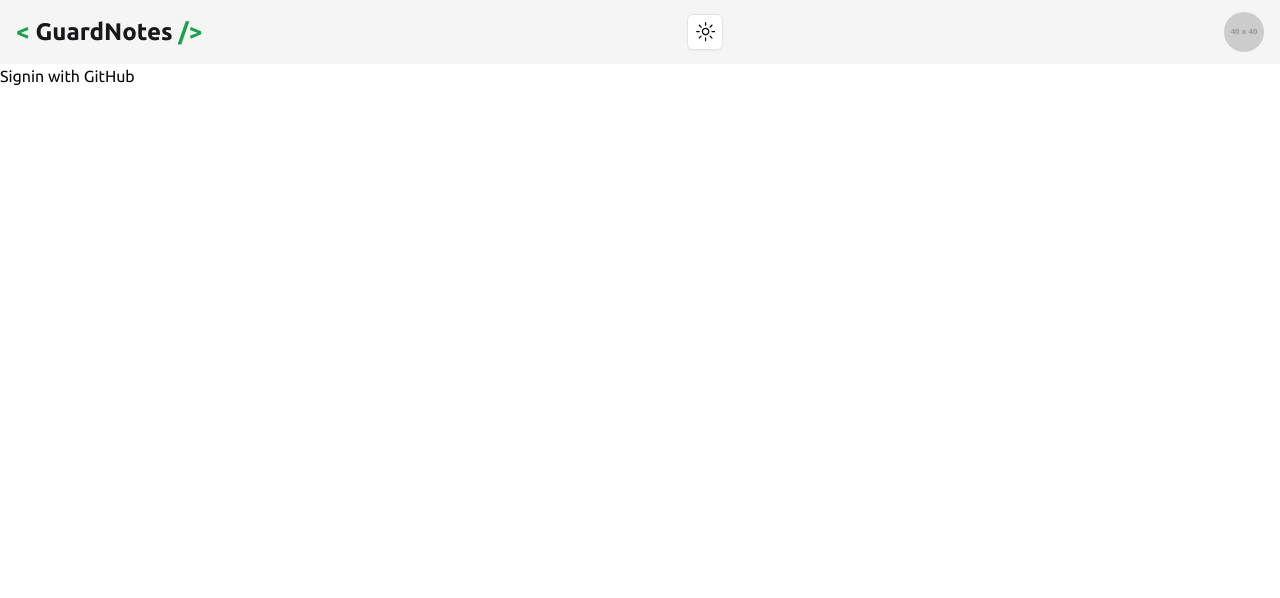
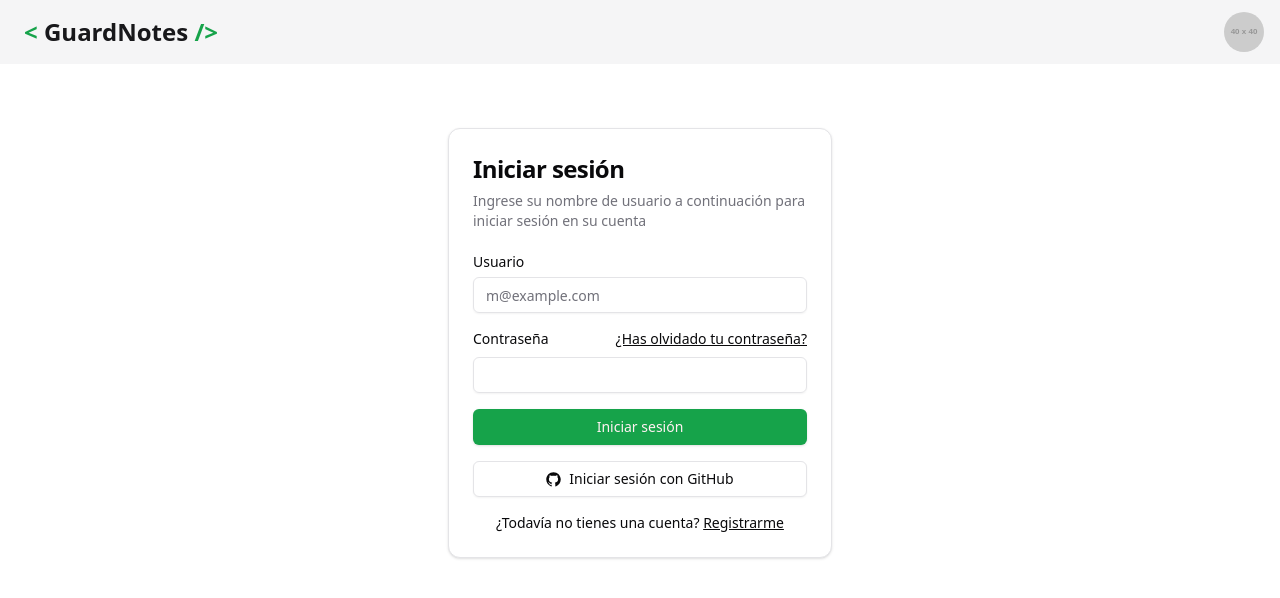
Before and after one commit to abcarletti/envger, a Next.js app: page / in a window 1280 px wide. Shown: the top 598 px of the page. Built offline with nearby package versions, Linux system fonts and the light colour scheme; no server answers.

Commit message:
add login page

```diff
--- a/package.json
+++ b/package.json
@@ -9,8 +9,10 @@
     "lint": "next lint"
   },
   "dependencies": {
+    "@prisma/client": "^5.16.2",
     "@radix-ui/react-dropdown-menu": "^2.1.1",
     "@radix-ui/react-icons": "^1.3.0",
+    "@radix-ui/react-label": "^2.1.0",
     "@radix-ui/react-slot": "^1.1.0",
     "@vercel/analytics": "^1.3.1",
     "@vercel/speed-insights": "^1.0.12",
@@ -31,6 +33,7 @@
     "eslint": "^8.57.0",
     "eslint-config-next": "14.2.4",
     "postcss": "^8.4.39",
+    "prisma": "^5.16.2",
     "tailwindcss": "^3.4.4",
     "typescript": "^5.5.3"
   }
--- a/src/app/layout.tsx
+++ b/src/app/layout.tsx
@@ -24,7 +24,7 @@
 }>) {
   return (
     <html lang="es">
-      <body className={inter.className}>
+      <body className={inter.className + 'h-dvh max-h-dvh overflow-hidden'}>
         <ThemeProvider
           attribute="class"
           defaultTheme="system"
--- a/src/app/page.tsx
+++ b/src/app/page.tsx
@@ -1,23 +1,15 @@
-import { SignIn } from "@/components/login-page";
+import { LoginPage } from "@/components/login-page";
 import { SignOut } from "@/components/signout-button";
 import { auth } from "@/lib/auth";
-import Image from "next/image";
 
 export default async function Home() {
   const session = await auth();
+  console.log('session', session);
   return (
-    <main className="pt-16">
+    <main className="pt-32">
       {session ? <>
-        <p>NAME: {session.user?.name}</p>
-        <p>EMAIL: {session.user?.email}</p>
-        <Image
-          src={session.user?.image || "/images/placeholder.jpg"}
-          alt="profile picture"
-          width={100}
-          height={100}
-        />
         <SignOut />
-      </> : <SignIn />}
+      </> : <LoginPage />}
     </main>
   );
 }
--- /dev/null
+++ b/src/clients/prisma.ts
@@ -0,0 +1,5 @@
+import { PrismaClient } from "@prisma/client";
+
+let prisma = new PrismaClient();
+
+export default prisma;
--- a/src/components/header.tsx
+++ b/src/components/header.tsx
@@ -4,12 +4,12 @@
 export function Header() {
     return (
         <header className="flex justify-between items-center p-4 bg-secondary/90 fixed w-full h-16">
-            <h1 className="text-secondary-foreground text-2xl font-bold">
-            <span className="text-primary"> {'<'} </span>
-            GuardNotes
-            <span className="text-primary"> {'/>'} </span>
+            <h1 className="px-2 text-secondary-foreground text-2xl font-bold">
+                <span className="text-primary"> {'<'} </span>
+                GuardNotes
+                <span className="text-primary"> {'/>'} </span>
             </h1>
-            <ModeToggle />
+            {/* <ModeToggle /> */}
             <AvatarStatus />
         </header>
     )
--- a/src/components/login-page.tsx
+++ b/src/components/login-page.tsx
@@ -1,16 +1,70 @@
+import Link from "next/link"
 
+import { Button } from "@/components/ui/button"
+import {
+    Card,
+    CardContent,
+    CardDescription,
+    CardHeader,
+    CardTitle,
+} from "@/components/ui/card"
+import { Input } from "@/components/ui/input"
+import { Label } from "@/components/ui/label"
 import { signIn } from "@/lib/auth"
+import { GitHubLogoIcon } from "@radix-ui/react-icons"
 
-export function SignIn() {
+export function LoginPage() {
     return (
-        <form
-      action= { async() => {
-        "use server"
-        await signIn("github")
-    }
+        <section className="flex items-center">
+            <Card className="mx-auto max-w-sm h-fit">
+                <CardHeader>
+                    <CardTitle className="text-2xl">Iniciar sesión</CardTitle>
+                    <CardDescription>
+                    Ingrese su nombre de usuario a continuación para iniciar sesión en su cuenta
+                    </CardDescription>
+                </CardHeader>
+                <CardContent>
+                    <div className="grid gap-4">
+                        <div className="grid gap-2">
+                            <Label htmlFor="email">Usuario</Label>
+                            <Input
+                                id="email"
+                                type="email"
+                                placeholder="m@example.com"
+                                required
+                            />
+                        </div>
+                        <div className="grid gap-2">
+                            <div className="flex items-center">
+                                <Label htmlFor="password">Contraseña</Label>
+                                <Link href="#" className="ml-auto inline-block text-sm underline">
+                                    ¿Has olvidado tu contraseña?
+                                </Link>
+                            </div>
+                            <Input id="password" type="password" required />
+                        </div>
+                        <Button type="submit" className="w-full">
+                            Iniciar sesión
+                        </Button>
+                        <form
+                            action={async () => {
+                                "use server"
+                                await signIn('github')
+                            }}
+                        >
+                            <Button type="submit" variant="outline" className="w-full gap-2">
+                                <GitHubLogoIcon/> Iniciar sesión con GitHub
+                            </Button>
+                        </form>
+                    </div>
+                    <div className="mt-4 text-center text-sm">
+                        ¿Todavía no tienes una cuenta?{" "}
+                        <Link href="#" className="underline">
+                            Registrarme
+                        </Link>
+                    </div>
+                </CardContent>
+            </Card>
+        </section >
+    )
 }
-    >
-    <button type="submit" > Signin with GitHub </button>
-    </form>
-)
-}
--- /dev/null
+++ b/src/components/ui/card.tsx
@@ -0,0 +1,76 @@
+import * as React from "react"
+
+import { cn } from "@/lib/utils"
+
+const Card = React.forwardRef<
+  HTMLDivElement,
+  React.HTMLAttributes<HTMLDivElement>
+>(({ className, ...props }, ref) => (
+  <div
+    ref={ref}
+    className={cn(
+      "rounded-xl border bg-card text-card-foreground shadow",
+      className
+    )}
+    {...props}
+  />
+))
+Card.displayName = "Card"
+
+const CardHeader = React.forwardRef<
+  HTMLDivElement,
+  React.HTMLAttributes<HTMLDivElement>
+>(({ className, ...props }, ref) => (
+  <div
+    ref={ref}
+    className={cn("flex flex-col space-y-1.5 p-6", className)}
+    {...props}
+  />
+))
+CardHeader.displayName = "CardHeader"
+
+const CardTitle = React.forwardRef<
+  HTMLParagraphElement,
+  React.HTMLAttributes<HTMLHeadingElement>
+>(({ className, ...props }, ref) => (
+  <h3
+    ref={ref}
+    className={cn("font-semibold leading-none tracking-tight", className)}
+    {...props}
+  />
+))
+CardTitle.displayName = "CardTitle"
+
+const CardDescription = React.forwardRef<
+  HTMLParagraphElement,
+  React.HTMLAttributes<HTMLParagraphElement>
+>(({ className, ...props }, ref) => (
+  <p
+    ref={ref}
+    className={cn("text-sm text-muted-foreground", className)}
+    {...props}
+  />
+))
+CardDescription.displayName = "CardDescription"
+
+const CardContent = React.forwardRef<
+  HTMLDivElement,
+  React.HTMLAttributes<HTMLDivElement>
+>(({ className, ...props }, ref) => (
+  <div ref={ref} className={cn("p-6 pt-0", className)} {...props} />
+))
+CardContent.displayName = "CardContent"
+
+const CardFooter = React.forwardRef<
+  HTMLDivElement,
+  React.HTMLAttributes<HTMLDivElement>
+>(({ className, ...props }, ref) => (
+  <div
+    ref={ref}
+    className={cn("flex items-center p-6 pt-0", className)}
+    {...props}
+  />
+))
+CardFooter.displayName = "CardFooter"
+
+export { Card, CardHeader, CardFooter, CardTitle, CardDescription, CardContent }
--- /dev/null
+++ b/src/components/ui/input.tsx
@@ -0,0 +1,25 @@
+import * as React from "react"
+
+import { cn } from "@/lib/utils"
+
+export interface InputProps
+  extends React.InputHTMLAttributes<HTMLInputElement> {}
+
+const Input = React.forwardRef<HTMLInputElement, InputProps>(
+  ({ className, type, ...props }, ref) => {
+    return (
+      <input
+        type={type}
+        className={cn(
+          "flex h-9 w-full rounded-md border border-input bg-transparent px-3 py-1 text-sm shadow-sm transition-colors file:border-0 file:bg-transparent file:text-sm file:font-medium placeholder:text-muted-foreground focus-visible:outline-none focus-visible:ring-1 focus-visible:ring-ring disabled:cursor-not-allowed disabled:opacity-50",
+          className
+        )}
+        ref={ref}
+        {...props}
+      />
+    )
+  }
+)
+Input.displayName = "Input"
+
+export { Input }
--- /dev/null
+++ b/src/components/ui/label.tsx
@@ -0,0 +1,26 @@
+"use client"
+
+import * as React from "react"
+import * as LabelPrimitive from "@radix-ui/react-label"
+import { cva, type VariantProps } from "class-variance-authority"
+
+import { cn } from "@/lib/utils"
+
+const labelVariants = cva(
+  "text-sm font-medium leading-none peer-disabled:cursor-not-allowed peer-disabled:opacity-70"
+)
+
+const Label = React.forwardRef<
+  React.ElementRef<typeof LabelPrimitive.Root>,
+  React.ComponentPropsWithoutRef<typeof LabelPrimitive.Root> &
+    VariantProps<typeof labelVariants>
+>(({ className, ...props }, ref) => (
+  <LabelPrimitive.Root
+    ref={ref}
+    className={cn(labelVariants(), className)}
+    {...props}
+  />
+))
+Label.displayName = LabelPrimitive.Root.displayName
+
+export { Label }
--- a/src/lib/auth.ts
+++ b/src/lib/auth.ts
@@ -6,10 +6,25 @@
   providers: [GitHub],
   callbacks: {
     authorized: async ({ auth, request }) => {
+      console.log('authorized', auth)
       if (request.url.match(/\/dashboard\/*/)) {
         return !!auth
       }
       return true;
     },
+    jwt: async ({ token, user, account, profile, session, trigger }) => {
+      if (trigger === "signIn") {
+        console.log('provider', account?.provider)
+        console.log('username', profile?.login)
+        console.log('name', profile?.name)
+        console.log('email', profile?.email)
+        console.log('avatar', profile?.avatar_url)
+        console.log('profile', profile)
+      }
+      return token
+    },
+    session: async ({ session, token, newSession, user, trigger }) => {
+      return session
+    },
   },
 })
```
Also changed, not shown: 2 other files (tests, documents, lock files or other folders).
